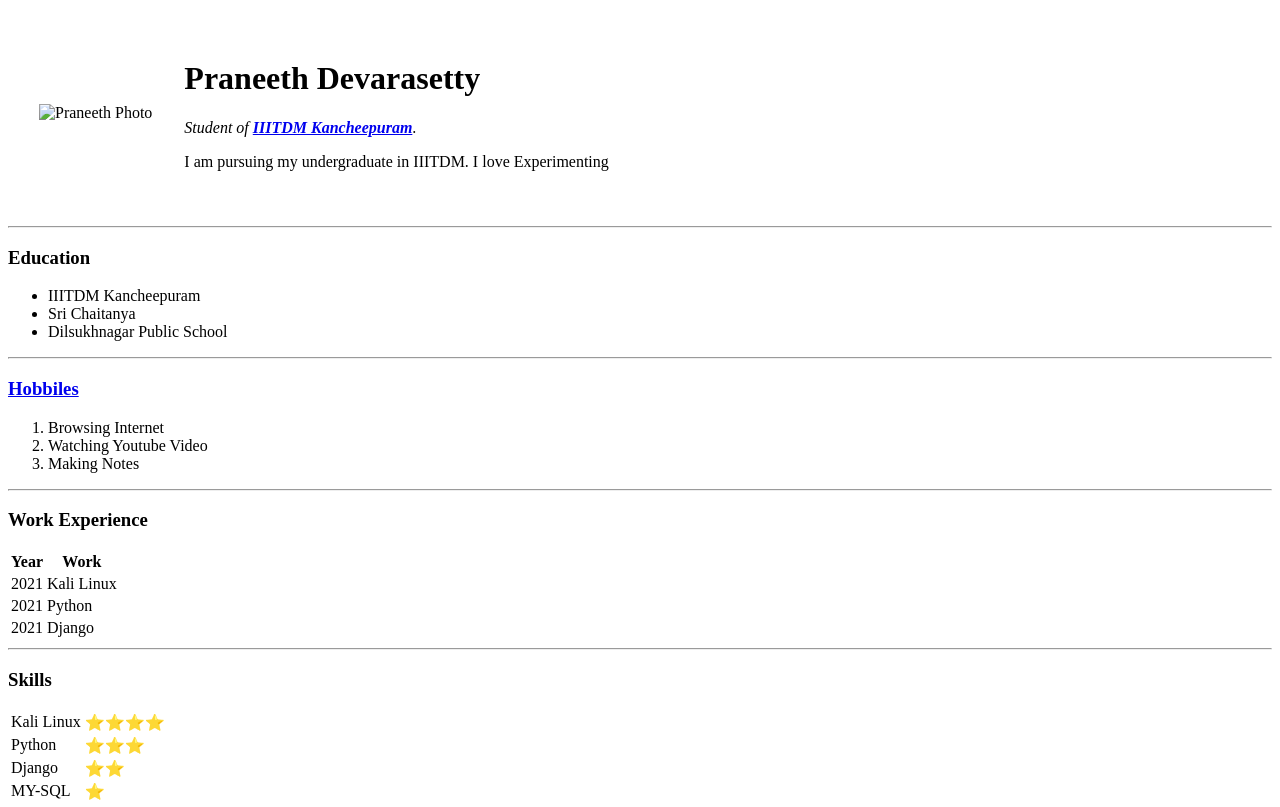
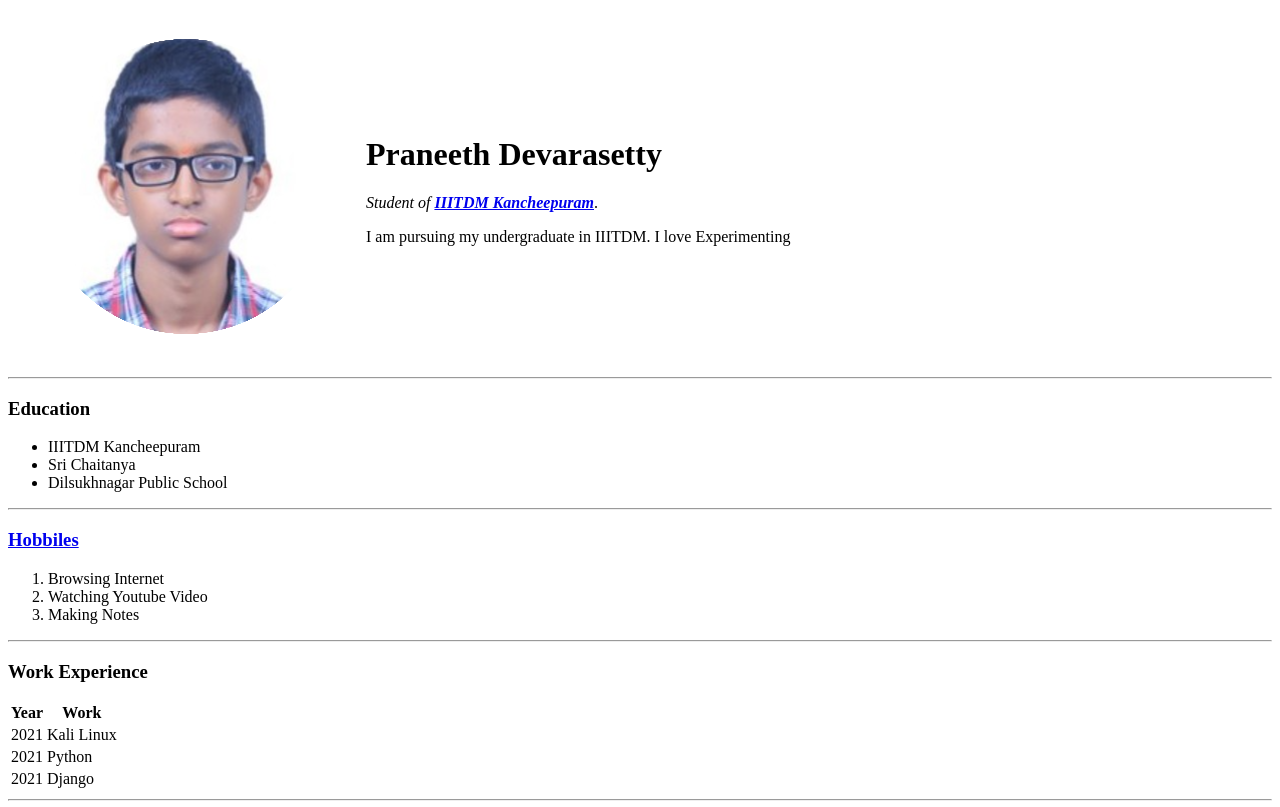
Before and after one commit to praneeth622/My-Cv, a plain HTML site: page index.html in a window 1280 px wide. Shown: the top 807 px of the page. Drawn offline with Linux system fonts and the light colour scheme; the site is published under a folder, as on GitHub Pages, so addresses that start at the root find nothing.

Commit message:
Update index.html

```diff
--- a/index.html
+++ b/index.html
@@ -9,7 +9,7 @@
     <body>
         <table cellspacing="30">
             <tr>
-                <td><img src="/Trash/Praneeth Photo.png" alt="Praneeth Photo"></td>
+                <td><img src="My-cv/Trash/Praneeth Photo.png" alt="Praneeth Photo"></td>
                 <td><h1>Praneeth Devarasetty</h1>
                     <p><em> Student of <strong> <a href="https://www.iiitdm.ac.in/" target="_blank">IIITDM Kancheepuram</a></strong></em>.</p>
                     <p>I am pursuing my undergraduate in IIITDM. I love Experimenting</p></td>
```
